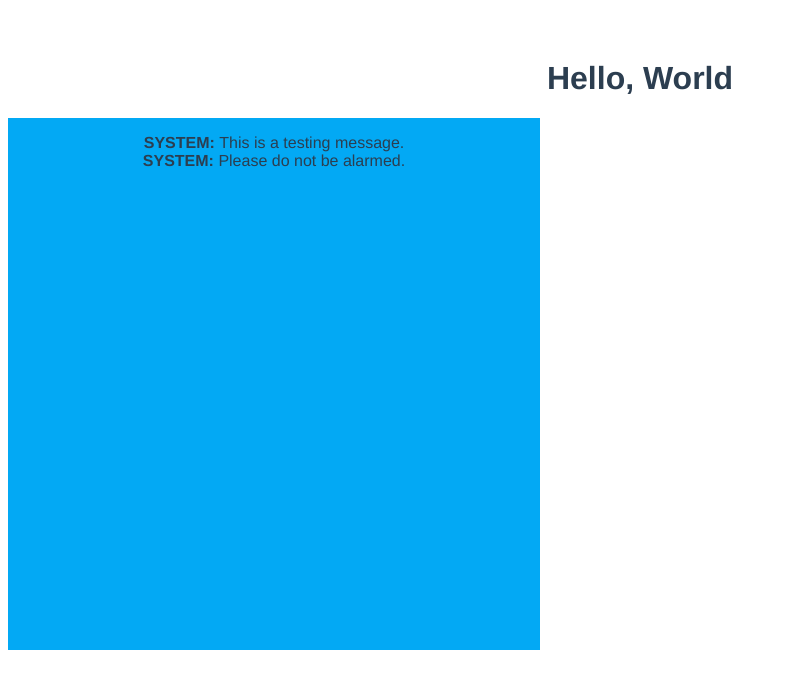
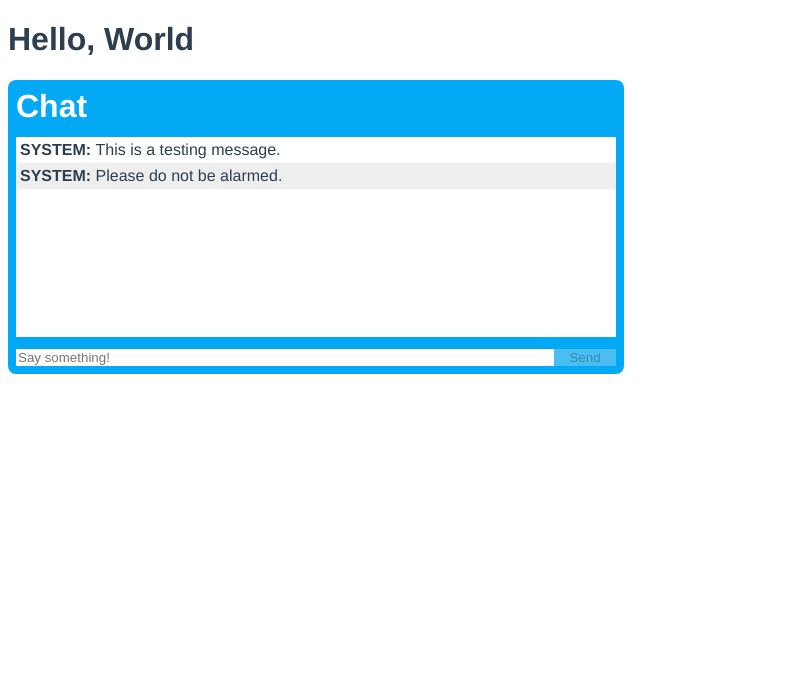
Before and after one commit to rafraser/terribleboardgame2, a Vue app in the folder vue/: page / in a window 1280 px wide. Shown: the top 688 px of the page, without its empty margins (0-786 px from the left). Built offline with nearby package versions, Linux system fonts and the light colour scheme; no server answers.

Commit message:
Chat styline first build

```diff
--- a/vue/src/App.vue
+++ b/vue/src/App.vue
@@ -20,8 +20,7 @@ export default defineComponent({
   font-family: Avenir, Helvetica, Arial, sans-serif;
   -webkit-font-smoothing: antialiased;
   -moz-osx-font-smoothing: grayscale;
-  text-align: center;
   color: #2c3e50;
-  margin-top: 60px;
+  box-sizing: border-box;
 }
 </style>
--- a/vue/src/components/ChatBox.vue
+++ b/vue/src/components/ChatBox.vue
@@ -1,10 +1,16 @@
 <template>
-    <div class="chatbox">
+    <div v-show="opened" class="chatbox">
+        <h1>Chat</h1>
         <section class="chat-contents">
             <div v-for="message in messages" :key="message.body" class="chat-message">
                 <span class="chat-author">{{ message.author + ': ' }}</span>
                 <span class="chat-message-content">{{ message.body }}</span>
             </div>
+        </section>
+
+        <section class="chat-input-bar">
+          <input v-model="inputMessage" v-on:keyup.enter="sendMessage" placeholder="Say something!">
+          <button v-on:click="sendMessage" v-bind:disabled="!validMessage">Send</button>
         </section>
     </div>
 </template>
@@ -22,6 +28,8 @@ export default defineComponent({
   name: 'ChatBox',
   data() {
     return {
+      opened: true,
+      inputMessage: '',
       messages: [
         { author: 'SYSTEM', body: 'This is a testing message.' },
         { author: 'SYSTEM', body: 'Please do not be alarmed.' },
@@ -34,8 +42,17 @@ export default defineComponent({
       this.messages.push({ author, body });
     },
 
-    sendMessage(content: string) {
-      socket.emit('chat-message', content);
+    sendMessage() {
+      if (!this.validMessage) return;
+
+      socket.emit('chat-message', this.inputMessage);
+      this.inputMessage = '';
+    },
+  },
+
+  computed: {
+    validMessage(): boolean {
+      return this.inputMessage.length >= 1 && this.inputMessage.length <= 100;
     },
   },
 
@@ -50,19 +67,49 @@ export default defineComponent({
 
 <style scoped lang="scss">
 .chatbox {
-  width: 500px;
-  height: 500px;
   background-color: $accent-color;
-  padding: 16px;
+  border-radius: 8px;
+  padding: 8px;
+  max-width: 600px;
+
+  h1 {
+    color: white;
+    margin: 0;
+    padding: 0;
+  }
 
   .chat-contents {
     display: flex;
     flex-direction: column;
+    background-color: white;
+
+    margin: 12px 0;
+    height: 200px;
+    overflow-y: scroll;
 
     .chat-message {
-      .chat-author {
-        font-weight: bold;
-      }
+      padding: 4px;
+      word-wrap: break-word;
+      white-space: normal;
+
+      .chat-author { font-weight: bold; }
+      &:nth-of-type(2n) { background-color: #eee; }
+    }
+  }
+
+  .chat-input-bar {
+    display: flex;
+
+    input {
+      flex-grow: 19;
+      outline: none;
+      border: none;
+    }
+
+    button {
+      flex-grow: 1;
+      outline: none;
+      border: none;
     }
   }
 }
```
